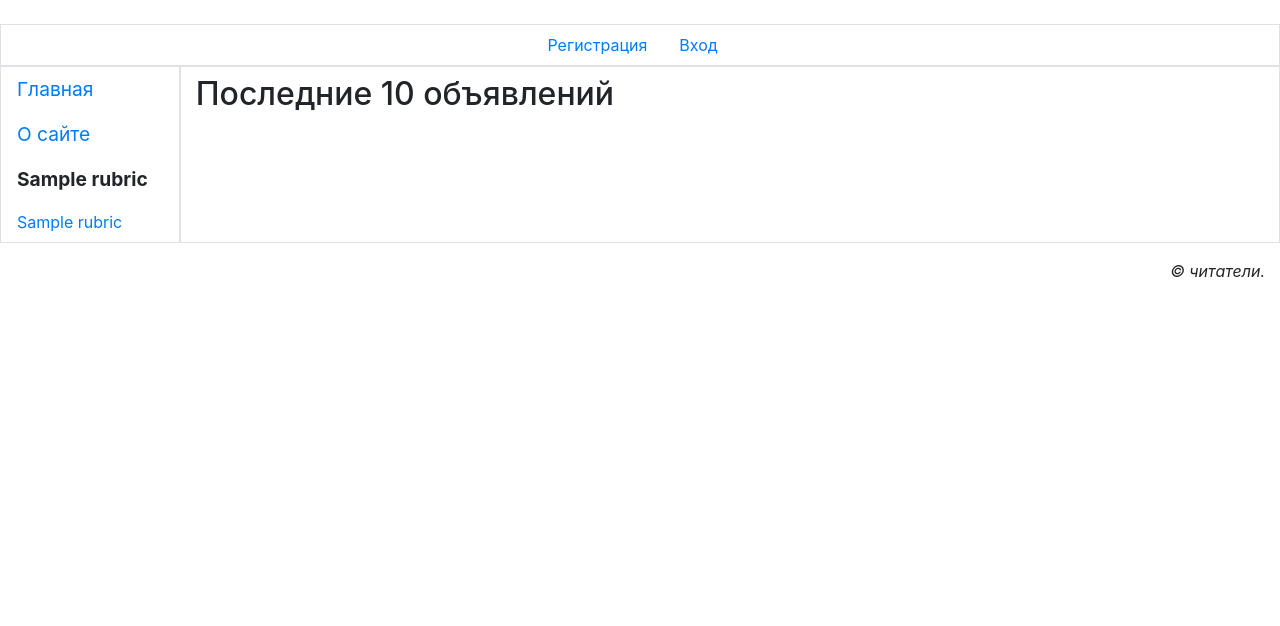
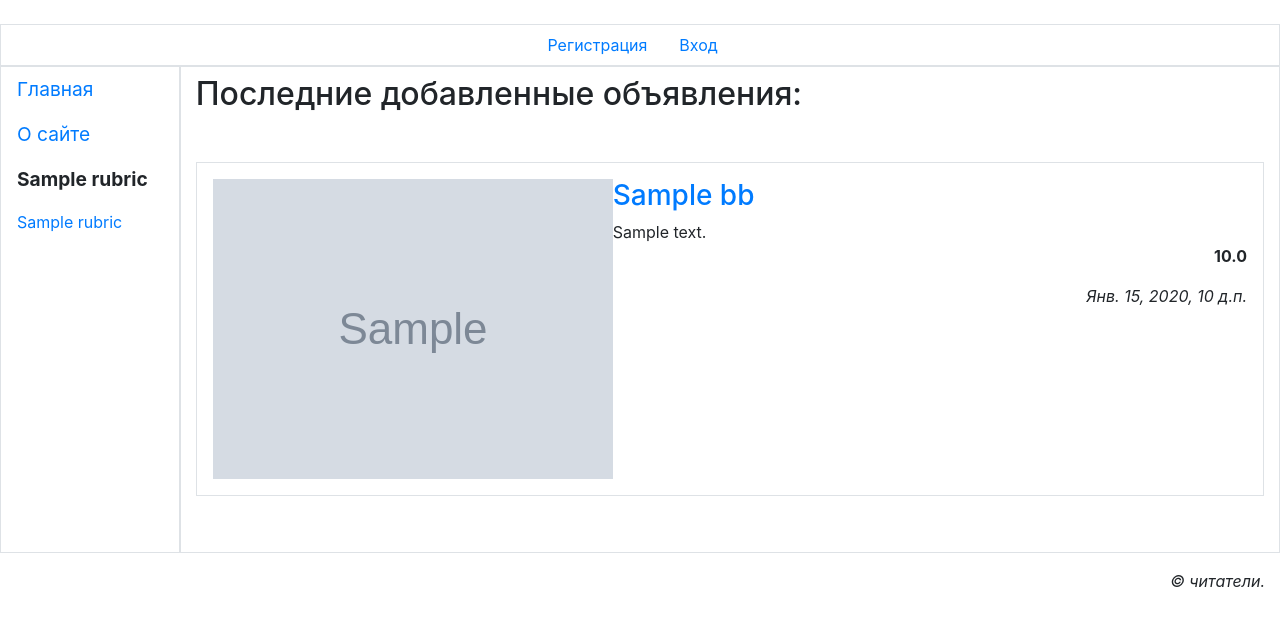
Before and after one commit to Dmitrykevich/Django_3_0_practice, a Django app: page / in a window 1280 px wide. Shown: the part 115-741 px from the top of the page. Run offline with Django 3.2, Linux system fonts and the light colour scheme; tables that the repository leaves empty hold one stand-in row (values such as "Sample post"); grey boxes marked "Sample" are stand-in pictures; some libraries are stand-ins or nearby versions.

Commit message:
34.4.3. Вывод последних 10 объявлений на главной странице

```diff
--- a/bboard/main/templates/main/index.html
+++ b/bboard/main/templates/main/index.html
@@ -1,4 +1,30 @@
 {% extends 'layout/basic.html' %}
+{% load thumbnail %}
+{% load static %}
 {% block content %}
-<h2>Последние 10 объявлений</h2>
+<h2>Последние добавленные объявления:</h2>
+{% if bbs %}
+<ul class="list-unstyled">
+    {% for bb in bbs %}
+    <li class="media my-5 p-3 border">
+        {% url 'main:detail' rubric_pk=rubric.pk pk=bb.pk as url %}
+        <a href="{{ url }}{{ all }}">
+            {% if bb.image %}
+            <img src="{% thumbnail bb.image 'default' %}">
+            {% else %}
+            <img src="{% static 'main/96x96.png' %}">
+            {% endif %}
+        </a>
+        <div class="media-body">
+            <h3><a href="{{ url }}{{ all }}">{{ bb.title }}</a></h3>
+            <div>
+                {{ bb.content }}
+            </div>
+            <p class="text-right font-weight-bold">{{ bb.price }}</p>
+            <p class="text-right font-italic">{{ bb.created_at }}</p>
+        </div>
+    </li>
+    {% endfor %}
+</ul>
+{% endif %}
 {% endblock %}
--- a/bboard/main/views.py
+++ b/bboard/main/views.py
@@ -21,7 +21,9 @@ from .utilities import signer
 
 
 def index(request):
-    return render(request, 'main/index.html')
+    bbs = Bb.objects.filter(is_active=True)[:10]
+    context = {'bbs': bbs}
+    return render(request, 'main/index.html', context)
 
 
 def other_page(request, page):
```
